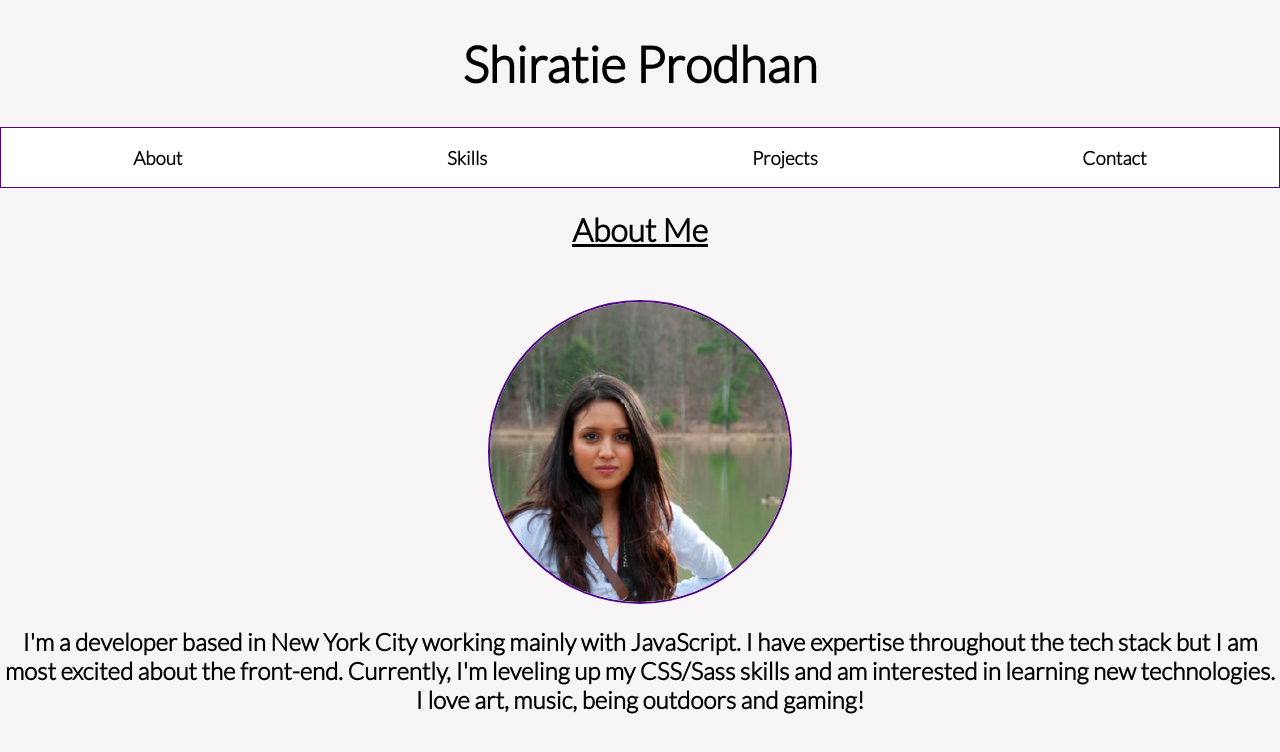
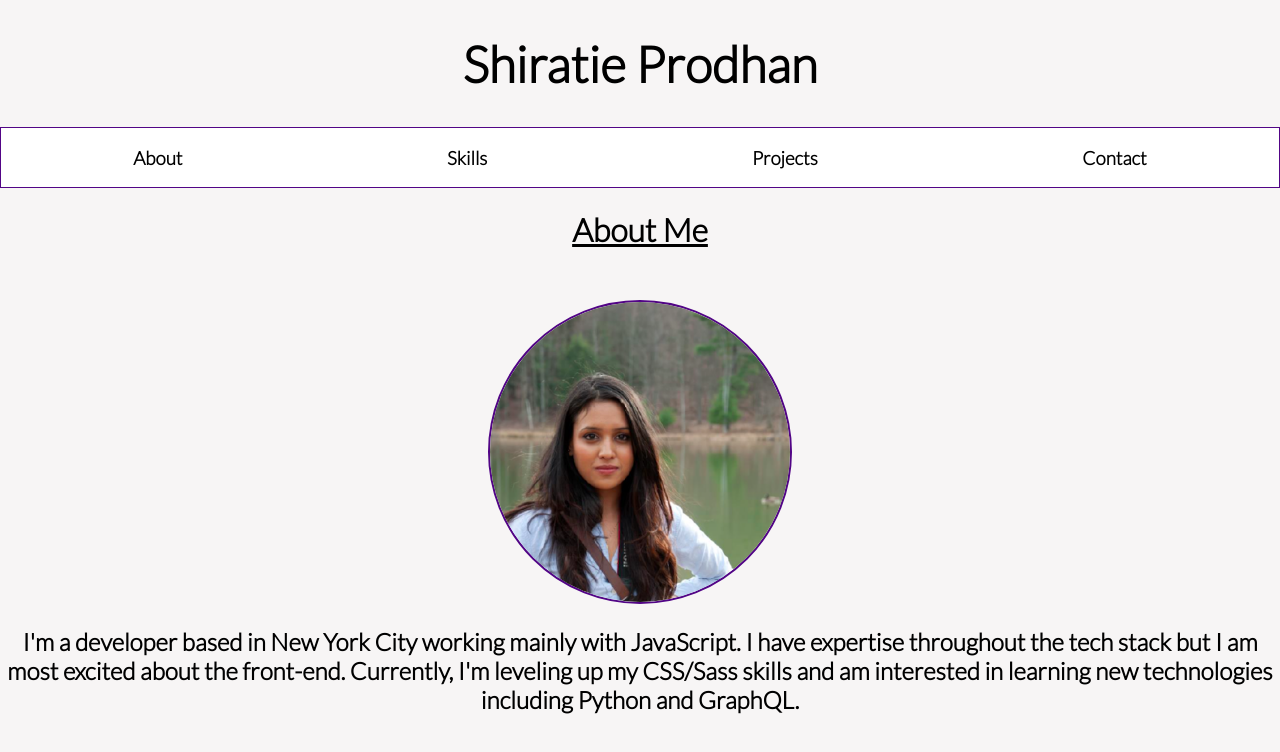
Before and after one commit to shiratiee/personal-website, a React (Create React App) app: page / in a window 1280 px wide. Shown: the top 752 px of the page. Built offline with nearby package versions, Linux system fonts and the light colour scheme; a web font is replaced by a local one.

Commit message:
updated about me

```diff
--- a/src/About.jsx
+++ b/src/About.jsx
@@ -14,9 +14,8 @@ export default function About() {
       <h2 className="my-blurb">
         I'm a developer based in New York City working mainly with JavaScript.
         I have expertise throughout the tech stack but I am most excited about the front-end.
-        Currently, I'm leveling up my CSS/Sass skills and am interested in learning new technologies.
+        Currently, I'm leveling up my CSS/Sass skills and am interested in learning new technologies including Python and GraphQL.
         <br/>
-        I love art, music, being outdoors and gaming!
       </h2>
     </div>
   );
```
